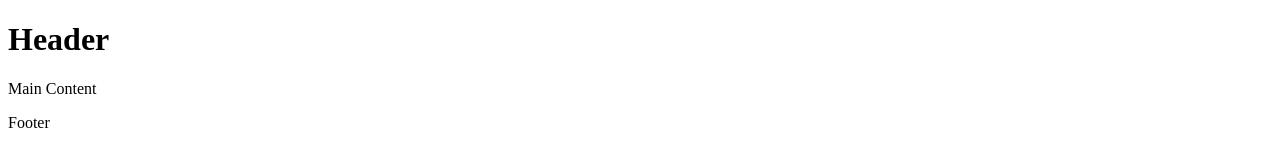
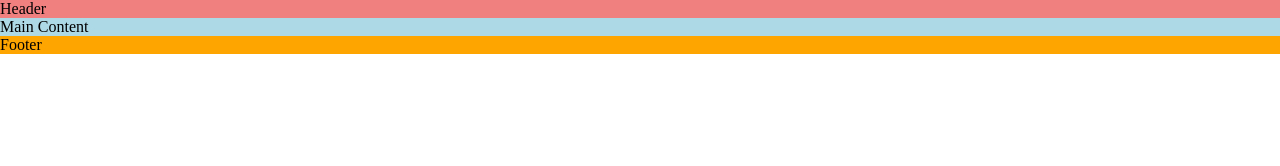
Before and after one commit to nomeski80/like-running, a plain HTML site: page index.html in a window 1280 px wide. Drawn offline with Linux system fonts and the light colour scheme.

Commit message:
Chaged background colours and adding astrix wildcard

```diff
--- /dev/null
+++ b/assets/css/style.css
@@ -0,0 +1,10 @@
+/*Asterix wildcard selector to override default styles by the browaer */
+*{padding: 0;
+margin: 0;
+box-sizing:boarderbox;}
+/*header*/
+header {background-color: lightcoral;}
+/*main cobtent */
+main {background-color: lightblue;}
+/* footer*/
+footer {background-color: orange;}
--- a/index.html
+++ b/index.html
@@ -28,13 +28,15 @@ Urban running, trail running, Dublin docklands and Phoenix Park">
       sizes="16x16"
       href="assets/favicon/favicon-16x16.png"
     />
+    <!---stylesheet-->
+    <link rel="stylesheet" href="assets/css/style.css">
   </head>
   <body>
 <!---header-->
-    <h1>Header</h1>
+    <header>Header</header>
 
     <!---Main Content-->
-    <p>Main Content</p>
+    <main>Main Content</main>
 
     <!---Footer--->
     <footer>Footer</footer>
```
